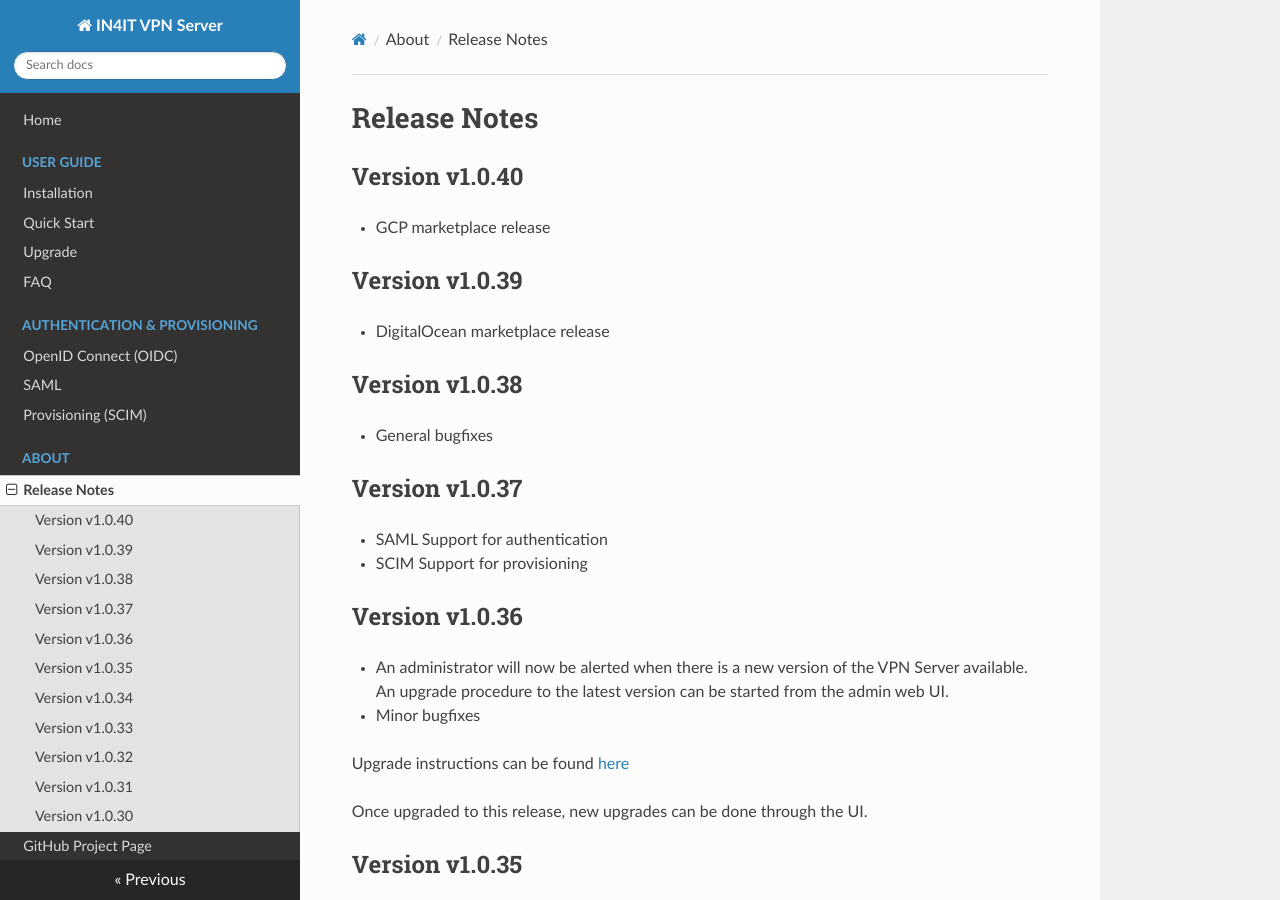
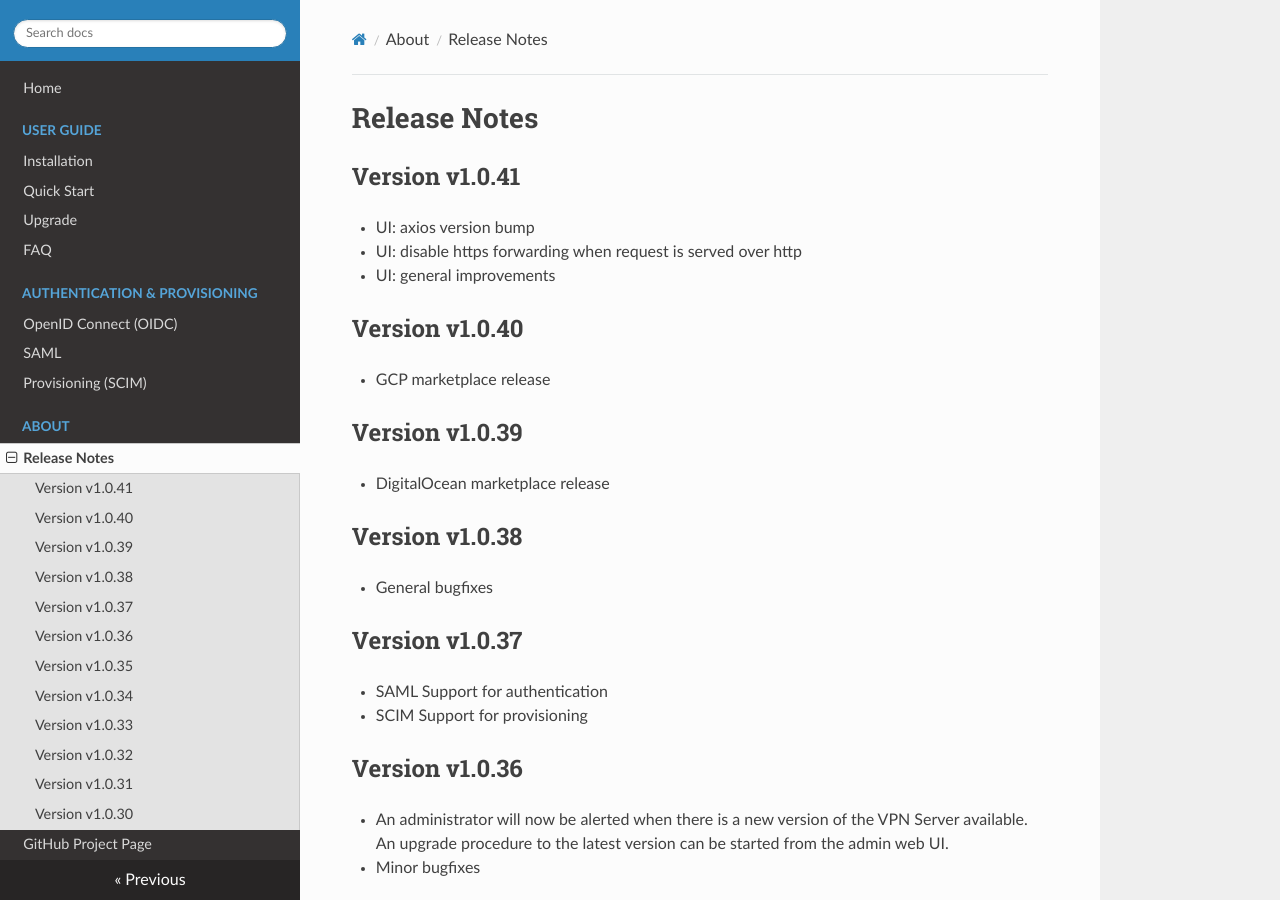
Before and after one commit to in4it/vpn-server, an MkDocs documentation site: the page built from docs/release-notes.md, in a window 1280 px wide and 900 px high. Built offline with MkDocs 1.6.1, drawn with Linux system fonts in a browser that asks for light colours; nearby versions of some CDN libraries.

Commit message:
docs update

```diff
--- a/docs/release-notes.md
+++ b/docs/release-notes.md
@@ -1,4 +1,9 @@
 # Release Notes
+
+## Version v1.0.41
+* UI: axios version bump
+* UI: disable https forwarding when request is served over http
+* UI: general improvements
 
 ## Version v1.0.40
 * GCP marketplace release
```
